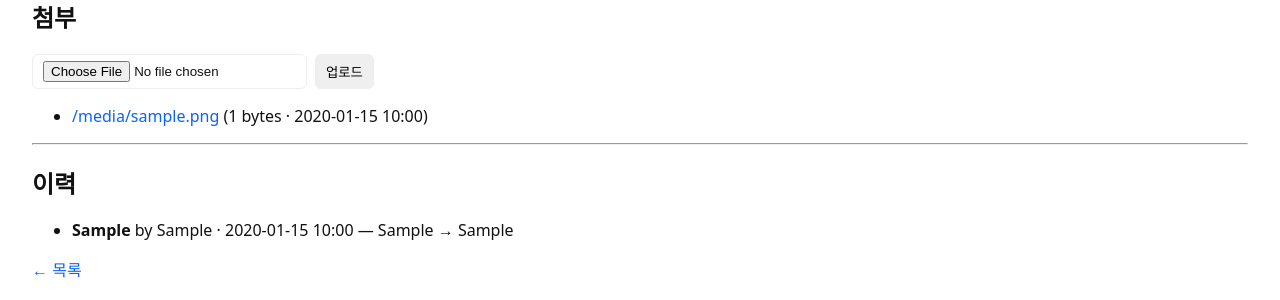
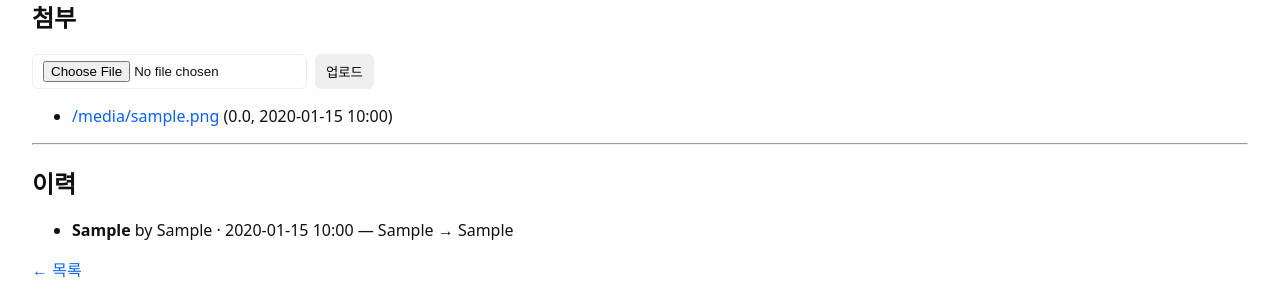
Before and after one commit to lsmlub99/servicedesk, a Flask app: template templates/detail.html in a window 1280 px wide. Shown: the part 494-794 px from the top of the page. Run offline with Flask 3, Linux system fonts and the light colour scheme; tables that the repository leaves empty hold one stand-in row (values such as "Sample post"); the template is opened without the code that fills it: values that come from a table or form of the project are taken from there, most other values are stand-ins (such as "Sample title", 1, 10 or a date in 2020); parts of the project's set-up code (start-up, migrations or seed data) failed here and were passed over.

Commit message:
image insigth

```diff
--- a/templates/detail.html
+++ b/templates/detail.html
@@ -51,8 +51,8 @@
 <ul>
 {% for a in atts %}
   <li>
-    <a href="{{ url_for('download_file', key=a.stored_path) }}">{{ a.filename }}</a>
-    <span class="muted">({{ a.size }} bytes · {{ a.created_at|dt }})</span>
+    <a href="{{ url_for('download_file', aid=a.id) }}">{{ a.filename }}</a>
+    <span class="muted">({{ (a.size / 1024) | round(1) }}, {{ a.created_at|dt }})</span>
   </li>
 {% else %}
   <li class="muted">첨부 없음</li>
```
